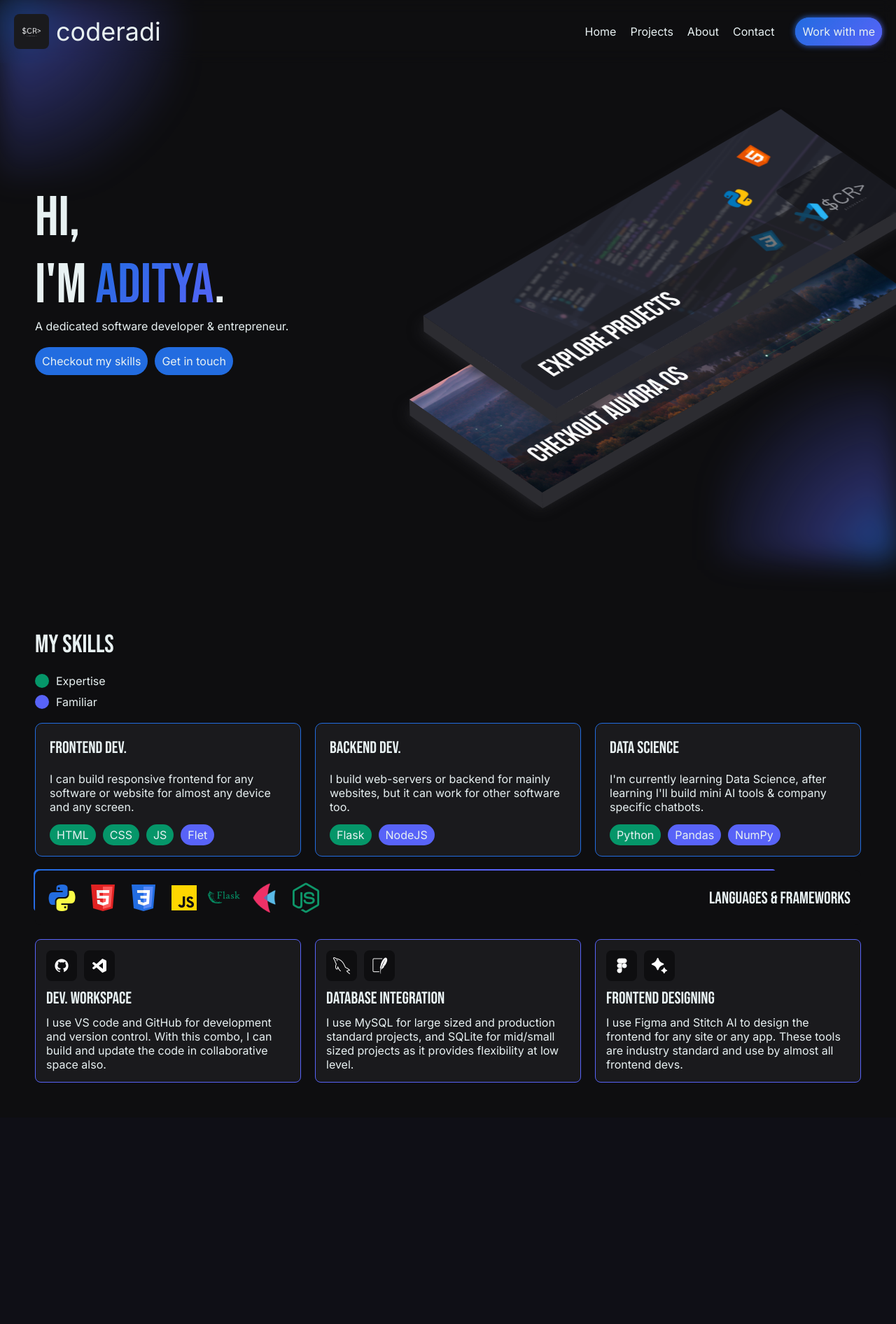
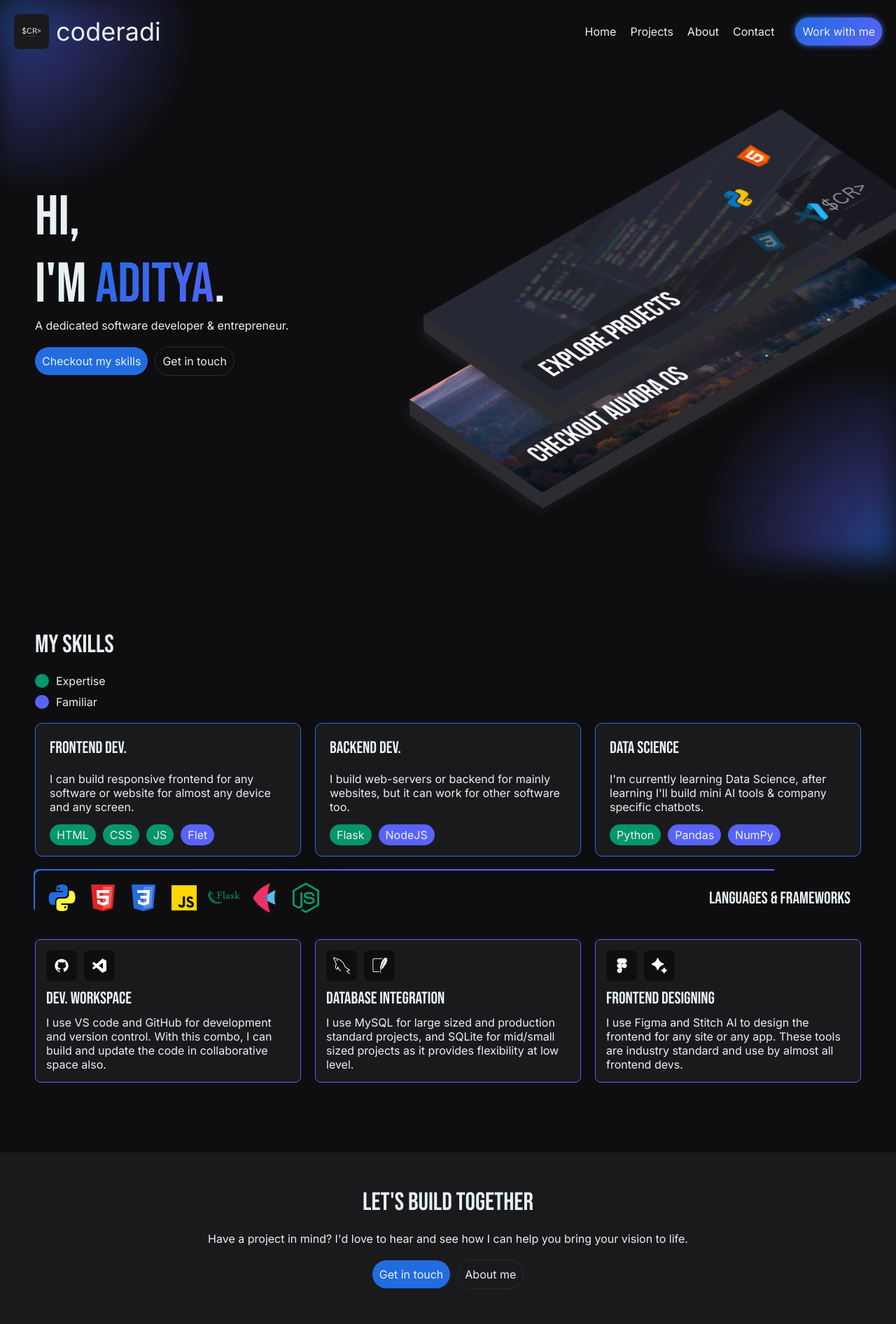
Before and after one commit to coderadi-in/coderadi, a Flask app: page / in a window 1280 px wide; the page is wider, and only the part inside the window is pictured. Shown: that part at 70% size. Before the commit the page ends 1547 px from the top of that part, so only its background shows below. Run offline with Flask 3, Linux system fonts and the light colour scheme; some libraries are stand-ins or nearby versions.

Commit message:
Added CTA to home page

```diff
--- a/static/css/base/base.css
+++ b/static/css/base/base.css
@@ -112,7 +112,7 @@ body {
 .section {padding: 50px;}
 
 .divider {
-    border: 1px solid var(--border-d);
+    border: 1px solid var(--border);
 }
 
 @media (max-width: 568px) {
@@ -132,7 +132,7 @@ body {
     display: flex;
     align-items: center;
     gap: 10px;
-    border: 1px solid var(--border-l);
+    border: 1px solid var(--border);
 }
 
 .icon-fl {
@@ -144,51 +144,34 @@ body {
 
 .ot {
     background-color: transparent;
-    border: 1px solid var(--border-l);
+    border: 1px solid var(--border);
 }
 
 .fl {
     background-color: var(--primary);
-    color: var(--text-d) !important;
+    color: var(--text) !important;
 }
 
 .disabled {
-    background-color: var(--border-l);
-    color: var(--text-d) !important;
+    background-color: var(--border);
+    color: var(--text) !important;
 }
 
 /* -- DYNAMICS -- */
 
-.link, .link-l {
+.link {
     font-weight: normal;
     font-size: var(--f1);
     font-family: "Inter", sans-serif;
-    color: var(--text-l);
+    color: var(--text);
     text-decoration: none;
 }
 
-.link-d {
+.ulink {
     font-weight: normal;
     font-size: var(--f1);
     font-family: "Inter", sans-serif;
-    color: var(--text-d);
-    text-decoration: none;
-}
-
-.ulink-l {
-    font-weight: normal;
-    font-size: var(--f1);
-    font-family: "Inter", sans-serif;
-    color: var(--text-l);
-    text-decoration: underline;
-    text-underline-offset: 2px;
-}
-
-.link-d {
-    font-weight: normal;
-    font-size: var(--f1);
-    font-family: "Inter", sans-serif;
-    color: var(--text-d);
+    color: var(--text);
     text-decoration: underline;
     text-underline-offset: 2px;
 }
@@ -213,7 +196,7 @@ body {
 label {font-family: "Inter", sans-serif;}
 
 .input {
-    border: 1px solid var(--border-l);
+    border: 1px solid var(--border);
     background-color: transparent;
     font-family: "Inter", sans-serif;
     outline: none;
--- a/static/css/pages/home.css
+++ b/static/css/pages/home.css
@@ -53,7 +53,27 @@
 .hero .image-content {width: 50%;}
 
 .hero .text-content .h1 {font-size: 5rem;}
-.hero .text-content .btn:hover {box-shadow: 0 0 15px var(--primary);}
+.hero .text-content .btn.fl:hover {box-shadow: 0 0 15px var(--primary);}
+.hero .text-content .btn.ot {position: relative;}
+
+.hero .text-content .btn.ot::before {
+    content: '';
+    position: absolute;
+    width: 100%;
+    height: 100%;
+    top: 0;
+    left: 0;
+    border-radius: 50px;
+    z-index: -1;
+    background-color: var(--secondary);
+    clip-path: circle(0% at 50% 50%);
+    transition: all 0.5s;
+}
+
+.hero .text-content .btn.ot:hover::before {
+    clip-path: circle(100% at 50% 50%);
+    box-shadow: 0 0 10px var(--secondary);
+}
 
 .hero .image-content .bar {
     transform: rotate(-30deg) skew(25deg) translate(0, 0);
@@ -174,6 +194,11 @@
     background-color: var(--background);
 }
 
+.cta {
+    background-color: var(--surface);
+    text-align: center;
+}
+
 @media (max-width: 1024px) {
     .hero {
         flex-direction: column;
--- a/templates/pages/home.html
+++ b/templates/pages/home.html
@@ -34,9 +34,9 @@ Welcome to my portfolio. I'm a dedicated software developer & entrepreneur.">
                     <p class="para" id="type-3"></p>
                 </div>
 
-                <div class="cta res-row gap-10">
+                <div class="res-row gap-10">
                     <a href="#skills" class="link btn fl">Checkout my skills</a>
-                    <a href="/contact/" class="link btn fl">Get in touch</a>
+                    <a href="/contact/" class="link btn ot">Get in touch</a>
                 </div>
             </div>
 
@@ -148,6 +148,16 @@ Welcome to my portfolio. I'm a dedicated software developer & entrepreneur.">
                 </div>
             </div>
         </section>
+
+        <section class="cta column gap-20 v-center">
+            <h1 class="h1">Let's build together</h1>
+            <p class="para">Have a project in mind? I'd love to hear and see how I can help you bring your vision to life.</p>
+
+            <div class="res-row gap-10">
+                <a href="/contact/?ref=project" class="link btn fl">Get in touch</a>
+                <a href="/about/" class="link btn ot">About me</a>
+            </div>
+        </section>
     </main>
 
     <span class="glowlight" id="bottom-glowlight"></span>
```
